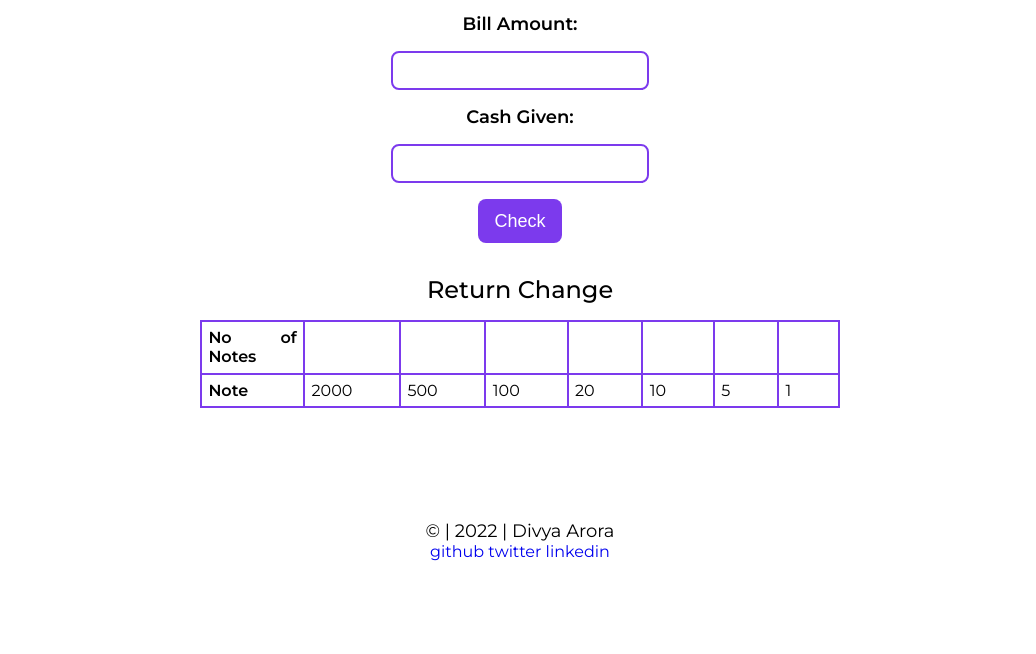
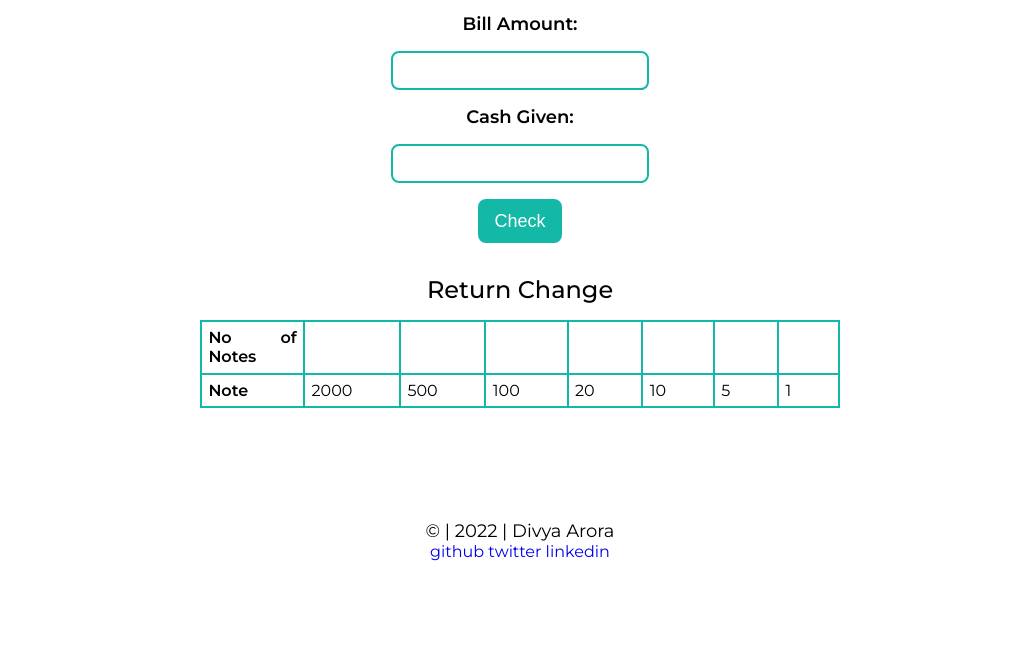
Before and after one commit to divyaarora1808/Cash-register, a plain HTML site: page index.html in a window 1280 px wide. Shown: the part 146-800 px from the top of the page, without its empty margins (120-1156 px from the left). Drawn offline with Linux system fonts and the light colour scheme.

Commit message:
update:change primary color

```diff
--- a/styles.css
+++ b/styles.css
@@ -11,7 +11,7 @@ a {
 }
 
 :root {
-  --primary-color: #7c3aed;
+  --primary-color: #14b8a6;
 }
 
 body {
```
